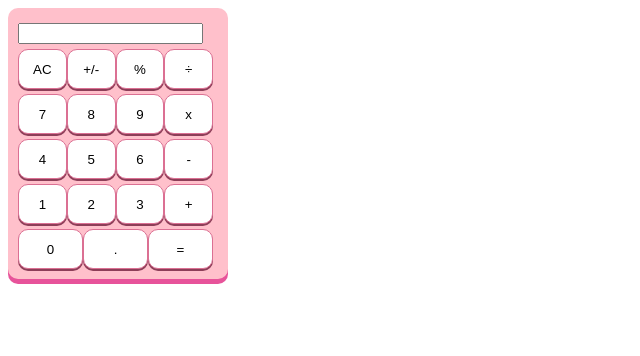
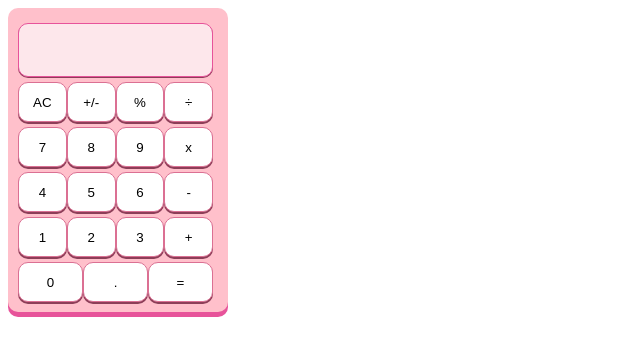
Before and after one commit to Michizan18/Calculadora, a plain HTML site: page index.html in a window 1280 px wide. Shown: the whole page, without its empty margins (0-640 px from the left). Drawn offline with Linux system fonts and the light colour scheme.

Commit message:
Se le agregaron estilos al input

```diff
--- a/styles.css
+++ b/styles.css
@@ -29,3 +29,15 @@
     box-shadow: 0 1px rgb(141, 62, 88);
     transform: translateY(1px);
 }
+
+.row input {
+    width: 100%;
+    height: 50px;
+    border-radius: 10px;
+    border: 1px solid rgb(231, 83, 154);
+    background-color: rgb(253, 231, 235);
+    font-weight: bold;
+    font-size: 20px;
+    box-shadow: 0 1px rgb(141, 62, 88);
+    outline: none;
+}
```
